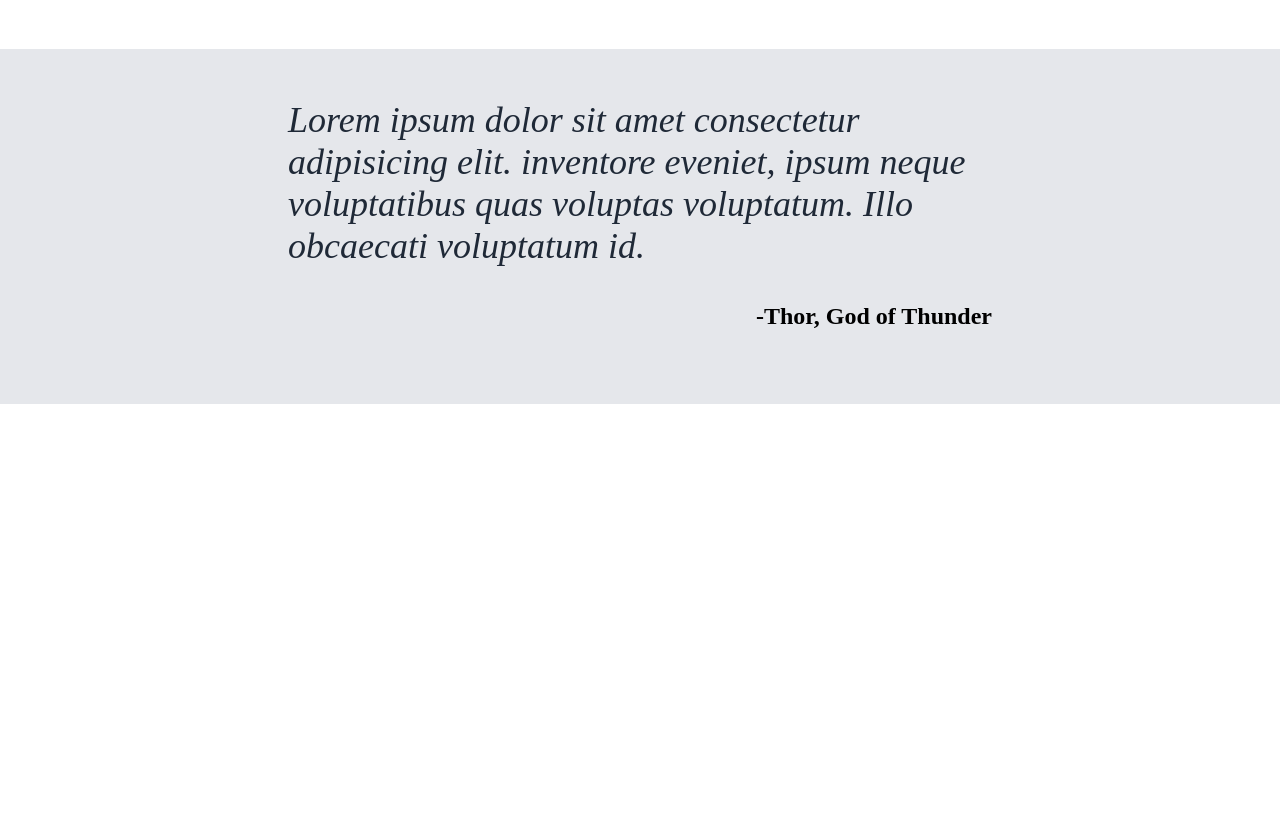
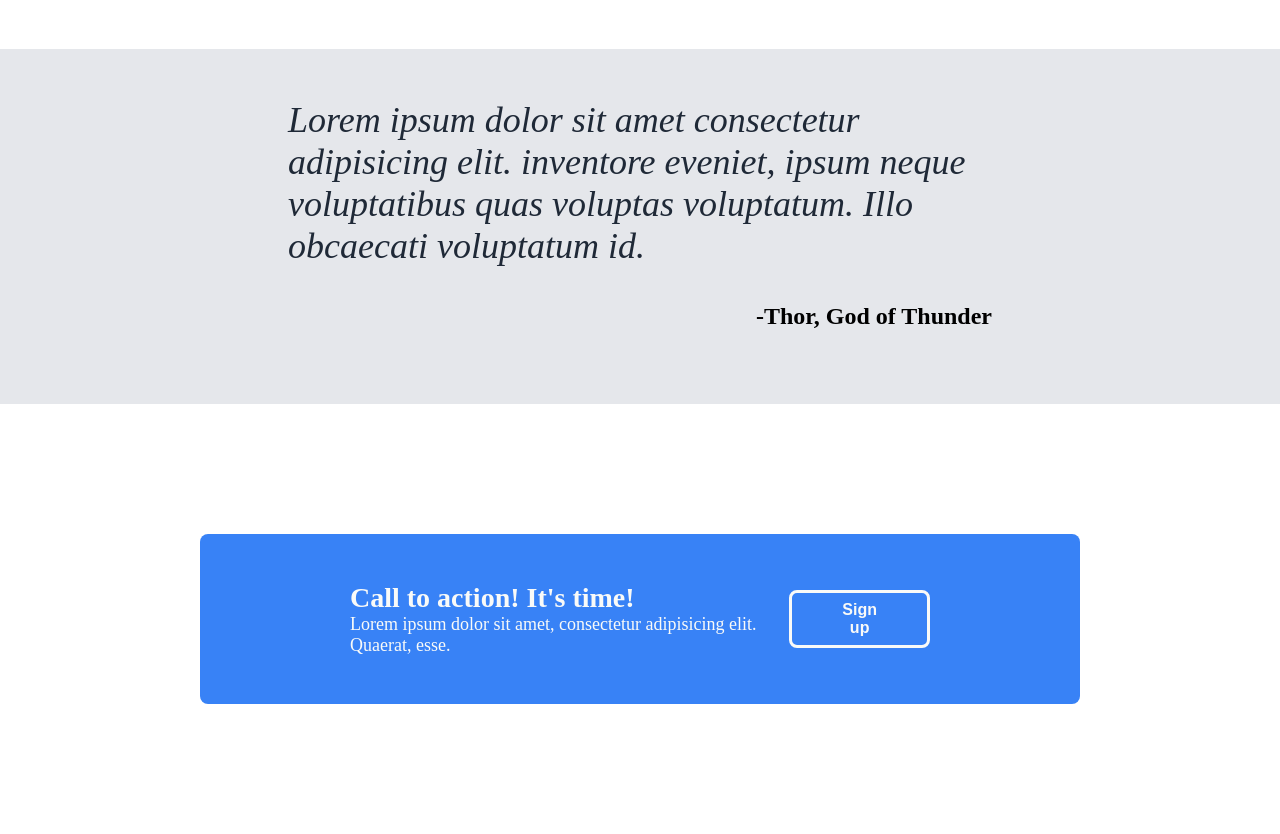
Before and after one commit to vincealejo/project_landing-page, a plain HTML site: page index.html in a window 1280 px wide. Shown: the part 948-1782 px from the top of the page. Before the commit the page ends 1352 px from the top, so only its background shows below. Drawn offline with Linux system fonts and the light colour scheme.

Commit message:
Finish Call to action section

```diff
--- a/index.html
+++ b/index.html
@@ -51,6 +51,15 @@
             <p class="text">Lorem ipsum dolor sit amet consectetur adipisicing elit. inventore eveniet, ipsum neque voluptatibus quas voluptas voluptatum. Illo obcaecati voluptatum id.</p>
             <p class="author">-Thor, God of Thunder</p>
         </section>
+        <section class="cta">
+            <div class="call">
+                <div>
+                    <h4 class="heading">Call to action! It's time!</h4>
+                    <p class="message">Lorem ipsum dolor sit amet, consectetur adipisicing elit. Quaerat, esse.</p>
+                </div>
+                <button class="button">Sign up</button>
+            </div>
+        </section>
     </main>
 </body>
 </html>
--- a/styles.css
+++ b/styles.css
@@ -4,9 +4,15 @@ ul {
     padding: 0;
 }
 
-h1, h2, h3, body {
+h1, h2, h3, h4, body {
     padding: 0;
     margin: 0;
+}
+
+button {
+    padding: 8px 44px;
+    border: none;
+    border-radius: 8px;
 }
 
 a {
@@ -58,11 +64,13 @@ header {
     gap: 50px;
 }
 
+
+
 .hero button {
     background-color: #3882f6;
-    padding: 8px 44px;
-    border: none;
-    border-radius: 8px;
+
+
+
     font-size: 18px;
     color: #f9f9f9;
 }
@@ -140,3 +148,38 @@ header {
     text-align: end;
     width: 55%;
 }
+
+/* Call to action */
+.cta {
+    padding: 130px 200px;
+}
+
+
+.cta .call {
+    background-color: #3882f6;
+    display: flex;
+    justify-content: space-between;
+    align-items: center;
+    padding: 48px 150px;
+    gap: 32px;
+    border-radius: 8px;
+    color: #f9faf8;
+}
+
+.call .heading {
+    font-size: 28px;
+}
+
+.cta .message {
+    margin: 0;
+    padding: 0;
+    font-size: 18px;
+}
+
+.cta button {
+    background-color: transparent;
+    border: 3px solid #f9faf8;
+    color: #f9faf8;
+    font-weight: 700;
+    font-size: 16px;
+}
```
